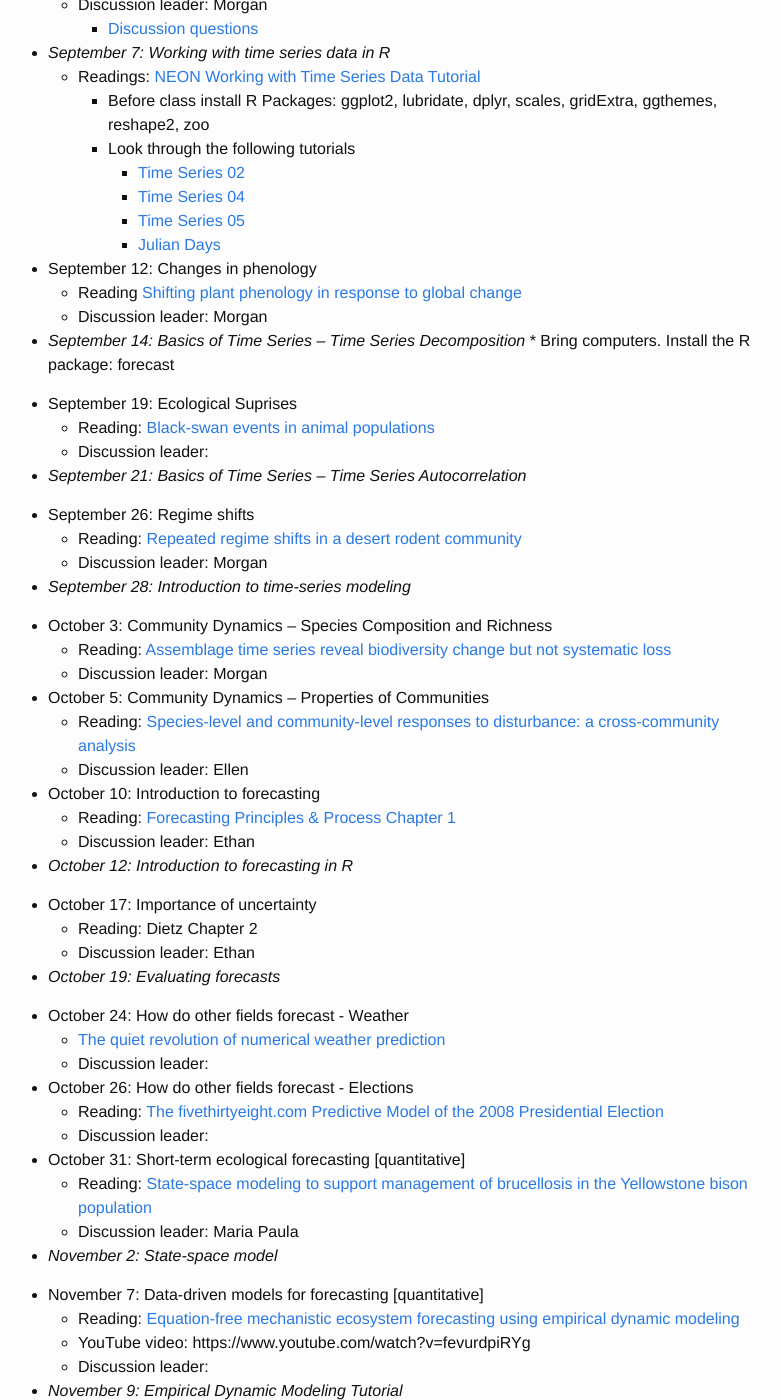
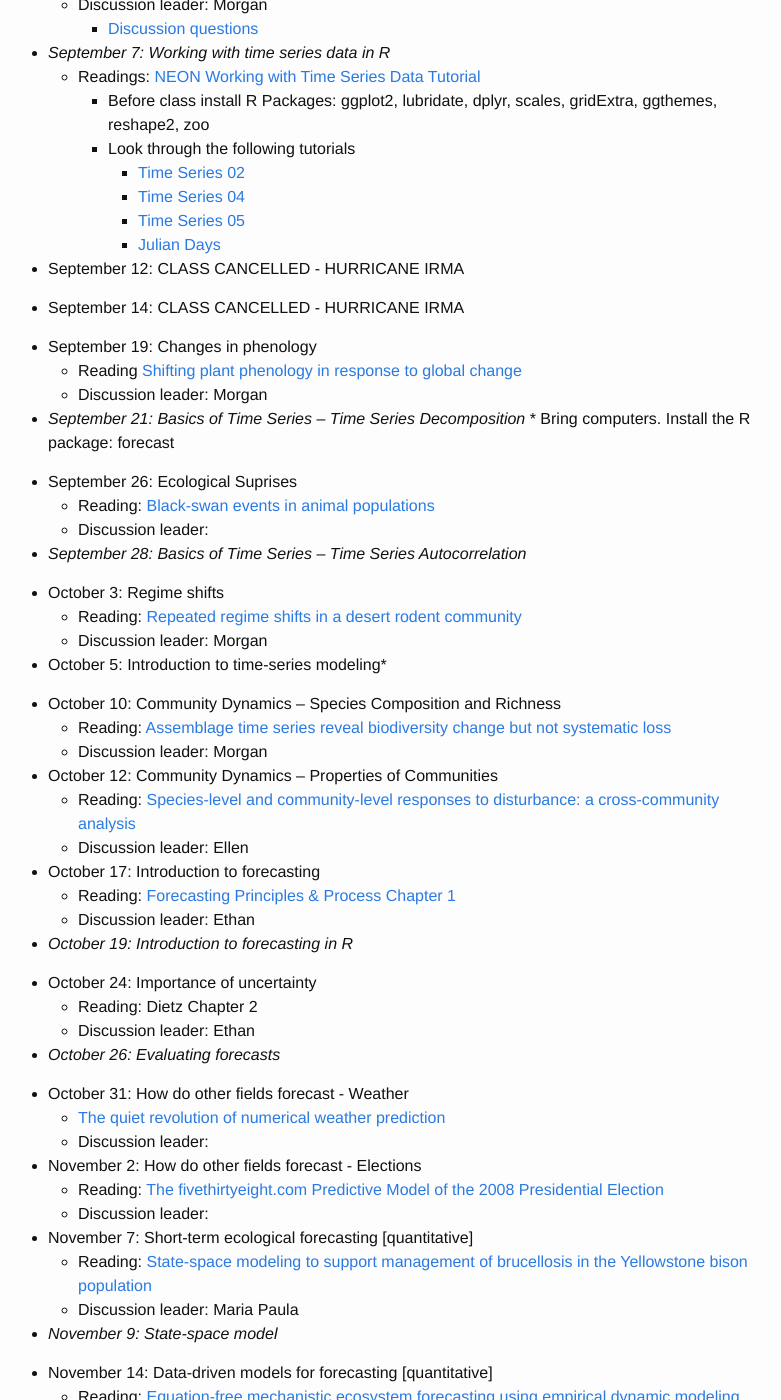
Before and after one commit to weecology/forecasting-dynamics-course, a Jekyll site: the page built from schedule.md, in a window 1280 px wide and 1400 px high, scrolled down 633 px. Shown: the whole window, without its empty margins (252-1033 px from the left). Built offline with Jekyll 4.4.1, drawn with Linux system fonts in a browser that asks for light colours; some of the changed text lies outside the part shown.

Commit message:
Implement Irma rescheduling

```diff
--- a/schedule.md
+++ b/schedule.md
@@ -34,80 +34,80 @@ Activity days when laptops are required are noted in italics. Discussion leaders
             *  [Time Series 05](http://neondataskills.org/R/time-series-plot-ggplot/)
             *  [Julian Days](http://neondataskills.org/R/julian-day-conversion/)
 
-* September 12: Changes in phenology
+* September 12: CLASS CANCELLED - HURRICANE IRMA
+
+* September 14: CLASS CANCELLED - HURRICANE IRMA
+
+* September 19: Changes in phenology
     * Reading [Shifting plant phenology in response to global change](https://doi.org/10.1016/j.tree.2007.04.003)
     * Discussion leader: Morgan
 
-* *September 14: Basics of Time Series – Time Series Decomposition*
+* *September 21: Basics of Time Series – Time Series Decomposition*
       * Bring computers. Install the R package: forecast
 
-* September 19: Ecological Suprises
+* September 26: Ecological Suprises
     * Reading: [Black-swan events in animal populations](https://doi.org/10.1073/pnas.1611525114)
     * Discussion leader:
 
-* *September 21: Basics of Time Series – Time Series Autocorrelation*
+* *September 28: Basics of Time Series – Time Series Autocorrelation*
 
-* September 26: Regime shifts
+* October 3: Regime shifts
     * Reading: [Repeated regime shifts in a desert rodent community](https://doi.org/10.1101/163931)
     * Discussion leader: Morgan
 
-* *September 28: Introduction to time-series modeling*
+* October 5: Introduction to time-series modeling*
 
-* October 3: Community Dynamics – Species Composition and Richness
+* October 10: Community Dynamics – Species Composition and Richness
     * Reading: [Assemblage time series reveal biodiversity change but not systematic loss](https://doi.org/10.1126/science.1248484)
     * Discussion leader: Morgan
 
-* October 5: Community Dynamics – Properties of Communities
+* October 12: Community Dynamics – Properties of Communities
     * Reading: [Species-level and community-level responses to disturbance: a cross-community analysis](https://doi.org/10.1890/13-2250.1)
     * Discussion leader: Ellen
 
-* October 10: Introduction to forecasting
+* October 17: Introduction to forecasting
     * Reading: [Forecasting Principles & Process Chapter 1](https://www.otexts.org/fpp/1)
     * Discussion leader: Ethan
 
-* *October 12: Introduction to forecasting in R*
+* *October 19: Introduction to forecasting in R*
 
-* October 17: Importance of uncertainty
+
+* October 24: Importance of uncertainty
     * Reading: Dietz Chapter 2
     * Discussion leader: Ethan
 
-* *October 19: Evaluating forecasts*
 
-* October 24: How do other fields forecast - Weather
+
+* *October 26: Evaluating forecasts*
+
+* October 31:  How do other fields forecast - Weather
     * [The quiet revolution of numerical weather prediction](https://doi.org/10.1038/nature14956)
     * Discussion leader:
 
-* October 26: How do other fields forecast - Elections
+* November 2: How do other fields forecast - Elections
     * Reading:
 [The fivethirtyeight.com Predictive Model of the 2008 Presidential Election](https://www.causeweb.org/cause/archive/stats/STATS_50.pdf)
     * Discussion leader:
 
-* October 31: Short-term ecological forecasting [quantitative]
+* November 7:     Short-term ecological forecasting [quantitative]
     * Reading: [State-space modeling to support management of brucellosis in the Yellowstone bison population](https://doi.org/10.1890/14-1413.1)
     * Discussion leader: Maria Paula
 
-* *November 2: State-space model*
+* *November 9: State-space model*
 
-* November 7: Data-driven models for forecasting [quantitative]
+* November 14:     Data-driven models for forecasting [quantitative]
     * Reading: [Equation-free mechanistic ecosystem forecasting using empirical dynamic modeling](https://doi.org/10.1073/pnas.1417063112)
     * YouTube video: https://www.youtube.com/watch?v=fevurdpiRYg
     * Discussion leader:
 
-* *November 9: Empirical Dynamic Modeling Tutorial*
+* *November 16: Empirical Dynamic Modeling Tutorial*
 
-* November 14: Long-term ecological forecasting
+* November 21: Long-term ecological forecasting
     * Reading: [Climatic Associations of British Species Distributions Show Good Transferability in Time but Low Predictive Accuracy for Range Change](http://dx.doi.org/10.1371/journal.pone.0040212)
     * Discussion leader: Renata
 
-* *November 16: Species Distribution Modeling*
-
-* November 21: Scenario based foreasting
-
+* November 28:  Scenario based foreasting
     * Reading: [Scenario Planning: a Tool for Conservation in an Uncertain World](https://doi.org/10.1046/j.1523-1739.2003.01491.x)
-    * Discussion leader: Ethan
-
-* November 28: Operational forecasting
-    * Reading: PNAS ms
     * Discussion leader: Ethan
 
 * November 30: Example of Operational Forecasting
```
